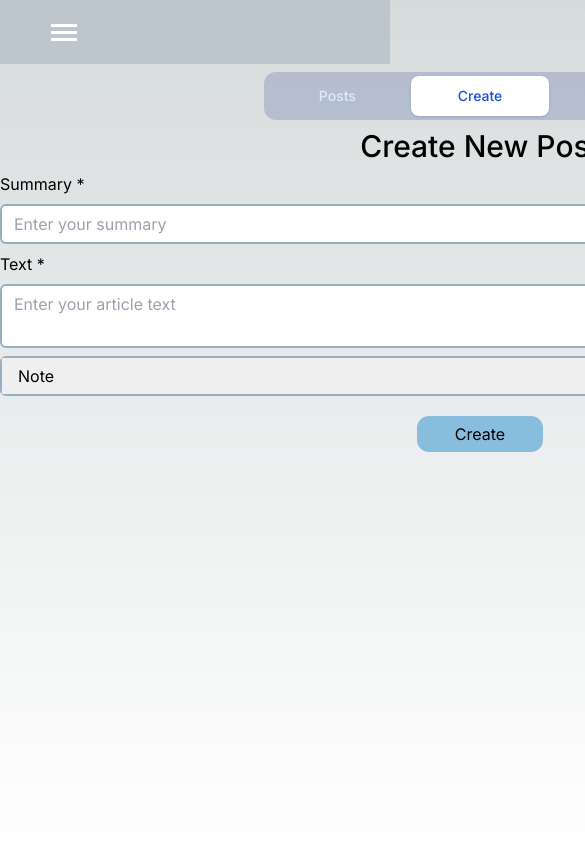
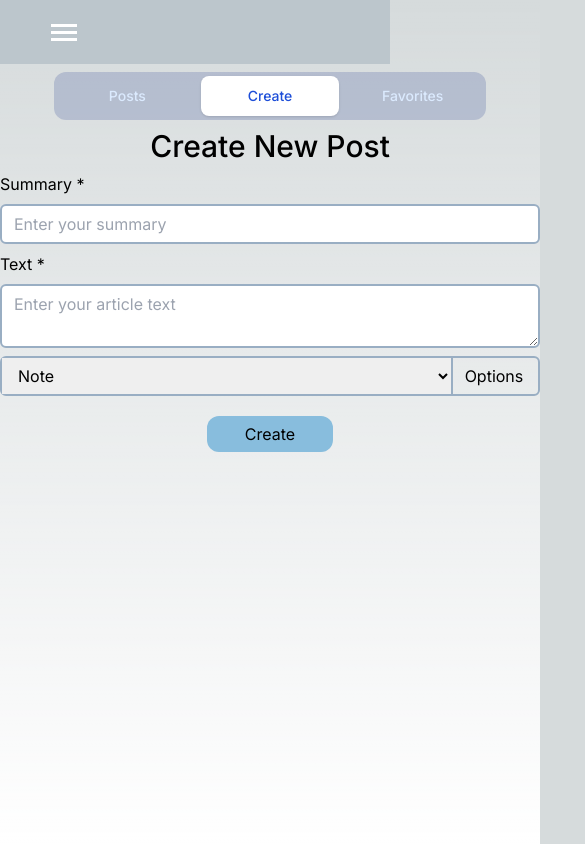
Before and after one commit to Pocu46/Next-JS-Web-Blog, a Next.js app: page /post/create in a window 390 px wide. Shown: the top 844 px of the page, 585 px wide, since content can reach past the window. Built offline with nearby package versions, Linux system fonts and the light colour scheme.

Commit message:
Media queries are added

```diff
--- a/app/layout.tsx
+++ b/app/layout.tsx
@@ -18,9 +18,9 @@ export default function RootLayout({children}: Readonly<{ children: React.ReactN
       <html lang="en">
         <body className={inter.className}>
           <Header/>
-          <WrapperComponent style="m-auto w-[960px] h-[calc(100vh_-_64px)]">
+          <div className="m-auto w-[960px] h-[calc(100vh_-_64px)] md:max-lg:w-[768px] sm:max-md:w-[600px] max-sm:w-[540px]">
             {children}
-          </WrapperComponent>
+          </div>
           <div id="modalId"/>
         </body>
       </html>
--- a/app/post/posts/page.tsx
+++ b/app/post/posts/page.tsx
@@ -52,7 +52,6 @@ const Posts = () => {
 
   const searchTextChangeHandlerKeyboard: React.KeyboardEventHandler<HTMLInputElement> = (event) => {
     if (event.key === 'Enter') {
-      // setSearch((event.target.value).trim())
       setSearch((searchRef.current.value).trim())
     }
   }
@@ -97,7 +96,6 @@ const Posts = () => {
       <div className="w-full flex justify-between gap-[15px]">
         <select onClick={filterHandler}
                 className="w-[120px] my-2 cursor-default rounded-lg bg-white py-1 pl-1 pr-10 text-left shadow-md focus:outline-none focus-visible:border-indigo-500 focus-visible:ring-2 focus-visible:ring-white/75 focus-visible:ring-offset-2 focus-visible:ring-offset-blue-300 sm:text-sm"
-                data-testid="dropdown-select"
         >
           <option>All</option>
           <option>Notes</option>
@@ -108,7 +106,7 @@ const Posts = () => {
           className="bg-[#1e3a8a33] w-full flex justify-around items-center my-2 cursor-default rounded-lg py-1 pl-1 pr-10 text-left shadow-md focus:outline-none focus-visible:border-indigo-500 focus-visible:ring-2 focus-visible:ring-white/75 focus-visible:ring-offset-2 focus-visible:ring-offset-blue-300 sm:text-sm"
         >
           <input
-            className="w-full h-[36px] px-1"
+            className="w-full h-[36px] px-1 rounded-lg"
             type="text"
             placeholder="Search Post"
             defaultValue={search}
--- a/components/Post.tsx
+++ b/components/Post.tsx
@@ -108,7 +108,7 @@ const Post: React.FC<PostProps> = ({id, summary, time, type, text, isFavorite})
       </div>
 
       <Modal
-        style="bg-[#b2c2cd] h-[400px] w-[960px] p-[15px] rounded-xl backdrop:bg-[rgba(0,0,0,0.4)] modal"
+        style="bg-[#b2c2cd] h-[400px] w-[960px] p-[15px] rounded-xl backdrop:bg-[rgba(0,0,0,0.4)] md:max-lg:w-[768px] sm:max-md:w-[600px] max-sm:w-[540px] modal"
         open={isOpened}
         onClose={editClose}
         root="modalId"
```
